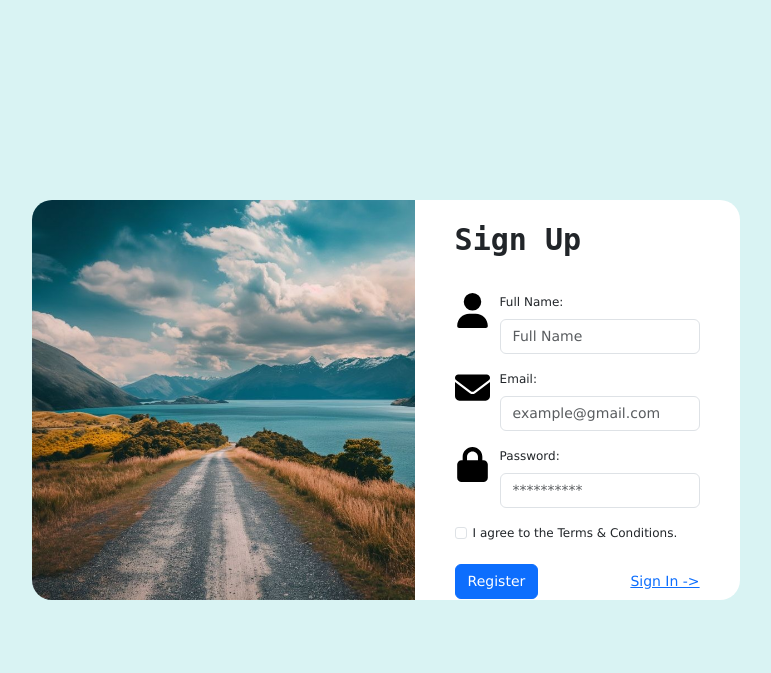
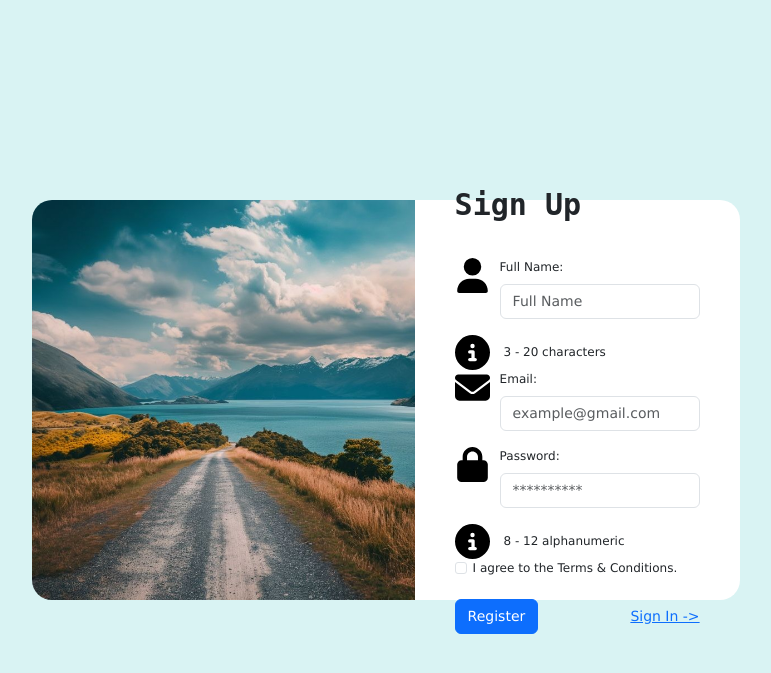
Before and after one commit to ongks-useR/To-Do-List, a Flask app: page / in a window 1280 px wide. Shown: the top 673 px of the page, without its empty margins (254-1025 px from the left). Run offline with Flask 3, Linux system fonts and the light colour scheme; some libraries are stand-ins or nearby versions.

Commit message:
Include info alert in span tag to remind user about full name and password.

```diff
--- a/templates/register.html
+++ b/templates/register.html
@@ -22,22 +22,34 @@
             <p>Sign Up</p>
             <div class="user-input">
                 <i class="fa-solid fa-user">
-                    <svg xmlns="http://www.w3.org/2000/svg" viewBox="0 0 448 512"><!--!Font Awesome Free 6.7.2 by @fontawesome - https://fontawesome.com License - https://fontawesome.com/license/free Copyright 2024 Fonticons, Inc.--><path d="M224 256A128 128 0 1 0 224 0a128 128 0 1 0 0 256zm-45.7 48C79.8 304 0 383.8 0 482.3C0 498.7 13.3 512 29.7 512l388.6 0c16.4 0 29.7-13.3 29.7-29.7C448 383.8 368.2 304 269.7 304l-91.4 0z"/></svg>
+                    <svg class="label-icon" xmlns="http://www.w3.org/2000/svg" viewBox="0 0 448 512"><!--!Font Awesome Free 6.7.2 by @fontawesome - https://fontawesome.com License - https://fontawesome.com/license/free Copyright 2024 Fonticons, Inc.--><path d="M224 256A128 128 0 1 0 224 0a128 128 0 1 0 0 256zm-45.7 48C79.8 304 0 383.8 0 482.3C0 498.7 13.3 512 29.7 512l388.6 0c16.4 0 29.7-13.3 29.7-29.7C448 383.8 368.2 304 269.7 304l-91.4 0z"/></svg>
                 </i>
                 {{ render_field(form.full_name, form_type='inline') }}
             </div>
+            <span>
+                <i class="fa-solid fa-circle-info">
+                    <svg xmlns="http://www.w3.org/2000/svg" viewBox="0 0 512 512"><!--!Font Awesome Free 6.7.2 by @fontawesome - https://fontawesome.com License - https://fontawesome.com/license/free Copyright 2024 Fonticons, Inc.--><path d="M256 512A256 256 0 1 0 256 0a256 256 0 1 0 0 512zM216 336l24 0 0-64-24 0c-13.3 0-24-10.7-24-24s10.7-24 24-24l48 0c13.3 0 24 10.7 24 24l0 88 8 0c13.3 0 24 10.7 24 24s-10.7 24-24 24l-80 0c-13.3 0-24-10.7-24-24s10.7-24 24-24zm40-208a32 32 0 1 1 0 64 32 32 0 1 1 0-64z"/></svg>
+                </i>
+                3 - 20 characters
+            </span>
             <div class="user-input">
                 <i class="fa-solid fa-envelope">
-                    <svg xmlns="http://www.w3.org/2000/svg" viewBox="0 0 512 512"><!--!Font Awesome Free 6.7.2 by @fontawesome - https://fontawesome.com License - https://fontawesome.com/license/free Copyright 2024 Fonticons, Inc.--><path d="M48 64C21.5 64 0 85.5 0 112c0 15.1 7.1 29.3 19.2 38.4L236.8 313.6c11.4 8.5 27 8.5 38.4 0L492.8 150.4c12.1-9.1 19.2-23.3 19.2-38.4c0-26.5-21.5-48-48-48L48 64zM0 176L0 384c0 35.3 28.7 64 64 64l384 0c35.3 0 64-28.7 64-64l0-208L294.4 339.2c-22.8 17.1-54 17.1-76.8 0L0 176z"/></svg>
+                    <svg class="label-icon" xmlns="http://www.w3.org/2000/svg" viewBox="0 0 512 512"><!--!Font Awesome Free 6.7.2 by @fontawesome - https://fontawesome.com License - https://fontawesome.com/license/free Copyright 2024 Fonticons, Inc.--><path d="M48 64C21.5 64 0 85.5 0 112c0 15.1 7.1 29.3 19.2 38.4L236.8 313.6c11.4 8.5 27 8.5 38.4 0L492.8 150.4c12.1-9.1 19.2-23.3 19.2-38.4c0-26.5-21.5-48-48-48L48 64zM0 176L0 384c0 35.3 28.7 64 64 64l384 0c35.3 0 64-28.7 64-64l0-208L294.4 339.2c-22.8 17.1-54 17.1-76.8 0L0 176z"/></svg>
                 </i>
                 {{ render_field(form.email, form_type='inline') }}
             </div>
             <div class="user-input">
                 <i class="fa-solid fa-lock">
-                    <svg xmlns="http://www.w3.org/2000/svg" viewBox="0 0 448 512"><!--!Font Awesome Free 6.7.2 by @fontawesome - https://fontawesome.com License - https://fontawesome.com/license/free Copyright 2024 Fonticons, Inc.--><path d="M144 144l0 48 160 0 0-48c0-44.2-35.8-80-80-80s-80 35.8-80 80zM80 192l0-48C80 64.5 144.5 0 224 0s144 64.5 144 144l0 48 16 0c35.3 0 64 28.7 64 64l0 192c0 35.3-28.7 64-64 64L64 512c-35.3 0-64-28.7-64-64L0 256c0-35.3 28.7-64 64-64l16 0z"/></svg>
+                    <svg class="label-icon" xmlns="http://www.w3.org/2000/svg" viewBox="0 0 448 512"><!--!Font Awesome Free 6.7.2 by @fontawesome - https://fontawesome.com License - https://fontawesome.com/license/free Copyright 2024 Fonticons, Inc.--><path d="M144 144l0 48 160 0 0-48c0-44.2-35.8-80-80-80s-80 35.8-80 80zM80 192l0-48C80 64.5 144.5 0 224 0s144 64.5 144 144l0 48 16 0c35.3 0 64 28.7 64 64l0 192c0 35.3-28.7 64-64 64L64 512c-35.3 0-64-28.7-64-64L0 256c0-35.3 28.7-64 64-64l16 0z"/></svg>
                 </i>
                 {{ render_field(form.password, form_type='inline') }}
             </div>
+            <span>
+                <i class="fa-solid fa-circle-info">
+                    <svg xmlns="http://www.w3.org/2000/svg" viewBox="0 0 512 512"><!--!Font Awesome Free 6.7.2 by @fontawesome - https://fontawesome.com License - https://fontawesome.com/license/free Copyright 2024 Fonticons, Inc.--><path d="M256 512A256 256 0 1 0 256 0a256 256 0 1 0 0 512zM216 336l24 0 0-64-24 0c-13.3 0-24-10.7-24-24s10.7-24 24-24l48 0c13.3 0 24 10.7 24 24l0 88 8 0c13.3 0 24 10.7 24 24s-10.7 24-24 24l-80 0c-13.3 0-24-10.7-24-24s10.7-24 24-24zm40-208a32 32 0 1 1 0 64 32 32 0 1 1 0-64z"/></svg>
+                </i>
+                8 - 12 alphanumeric
+            </span>
             <div>
                 {{ render_field(form.agreement) }}
             </div>
```
